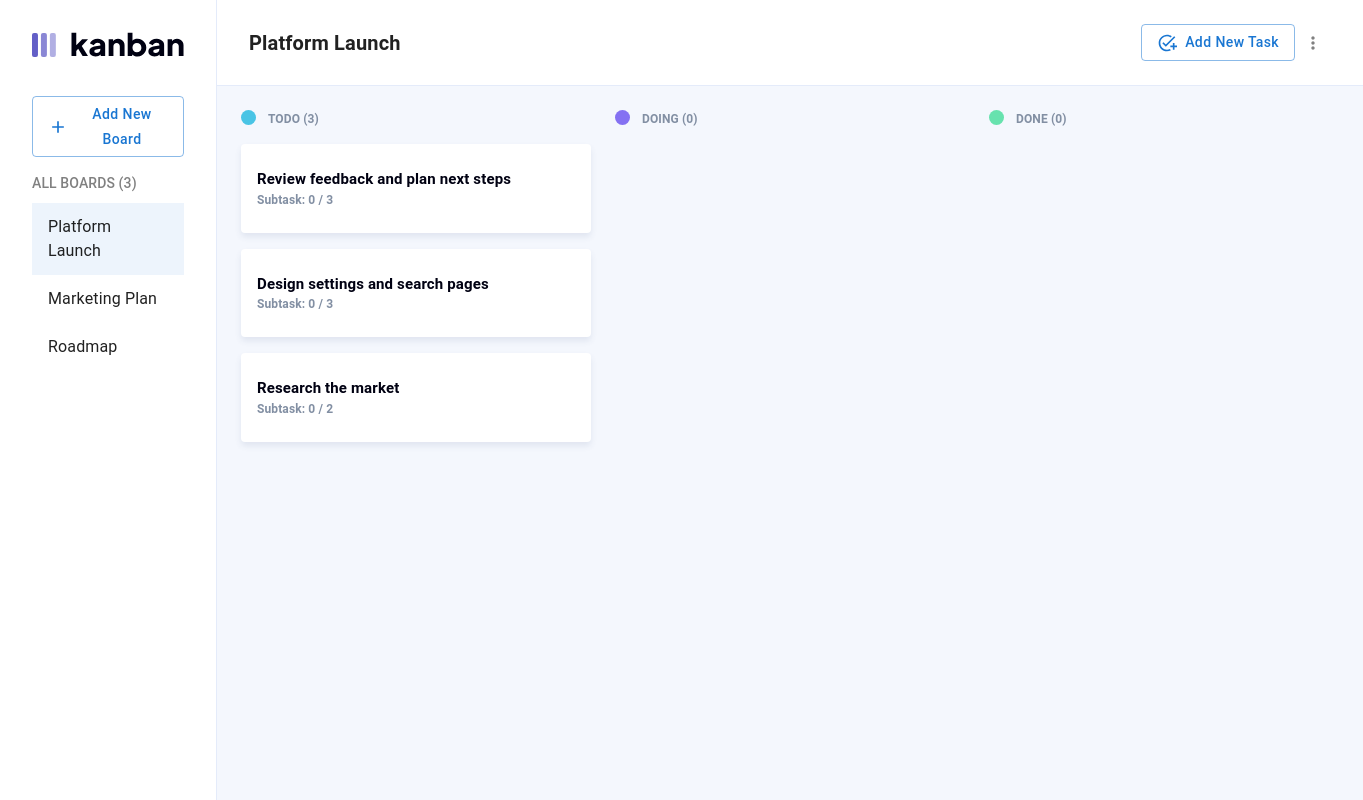
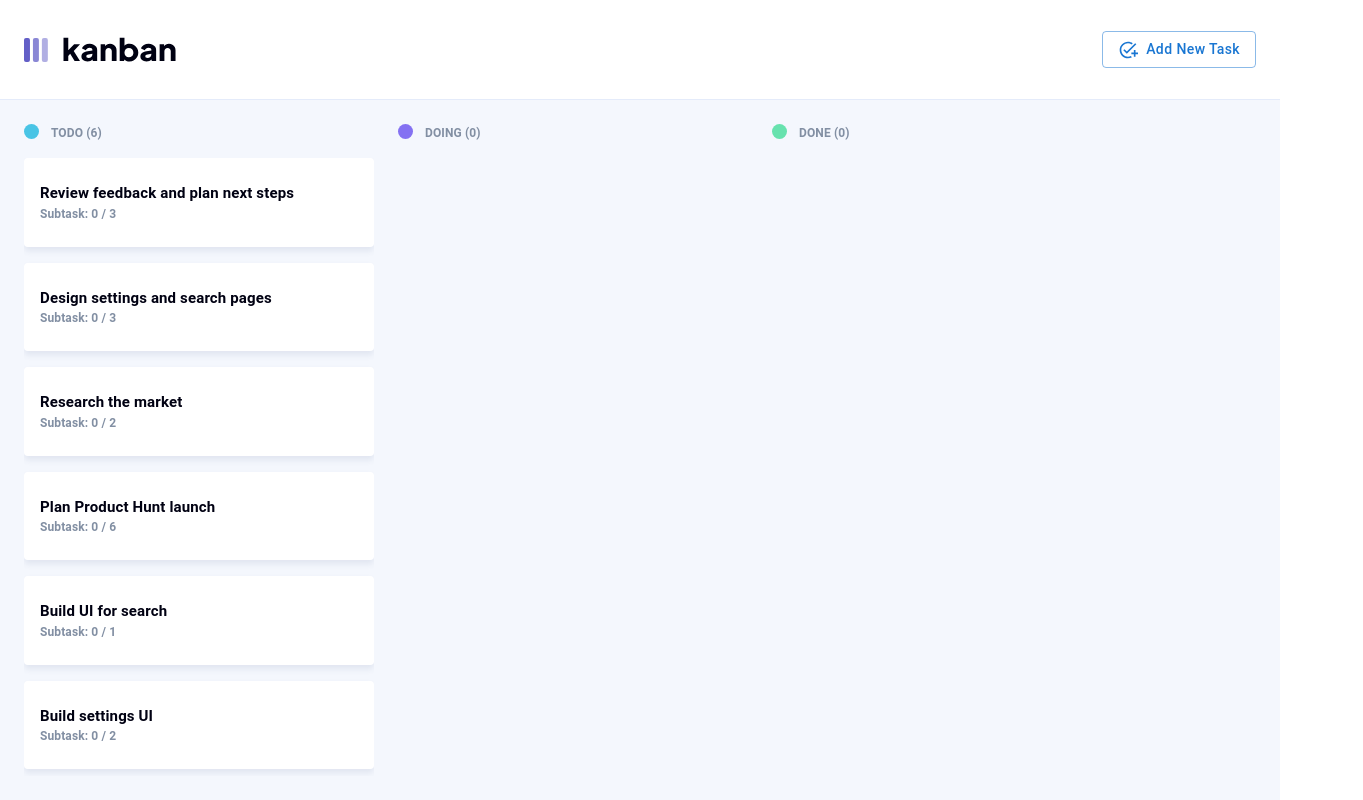
Before and after one commit to LiyanNguyen/Kanban, a React (Vite) app: page / in a window 1280 px wide. Shown: the whole page, 1363 px wide, since content can reach past the window. Built offline with nearby package versions, Linux system fonts and the light colour scheme.

Commit message:
Redesign App
- Removed Sidebar
- Simplified App logic to only contain 1 Board
- Multiple boards, will be added as additional feature in the future instead

WIP:
- add more initial data for board
- code clean up

```diff
--- a/src/App.tsx
+++ b/src/App.tsx
@@ -1,23 +1,17 @@
 import CreateTaskModal from "./components/CreateTaskModal";
 import DeleteSuccessSnackbar from "./components/DeleteSuccessSnackbar";
 import Board from "./layouts/Board"
-import Sidebar from "./layouts/Sidebar"
 import Topbar from "./layouts/Topbar"
-import { Stack } from '@mui/material';
+import { Box } from '@mui/material';
 
 const App = () => {
   return (
-    <>
-      <Stack flexDirection='row' height='100vh'>
-        <Sidebar />
-        <Stack width='100%'>
-          <Topbar />
-          <Board />
-        </Stack>
-      </Stack>
+    <Box maxHeight='100vh'>
+      <Topbar />
+      <Board />
       <CreateTaskModal />
       <DeleteSuccessSnackbar/>
-    </>
+    </Box>
   )
 }
 
--- a/src/components/Column.tsx
+++ b/src/components/Column.tsx
@@ -1,4 +1,4 @@
-import { Box, Stack, Typography } from '@mui/material'
+import { Box, Stack, SxProps, Theme, Typography } from '@mui/material'
 import TaskCard from './TaskCard'
 import { useEffect, useState } from 'react'
 import { Draggable, Droppable } from '@hello-pangea/dnd'
@@ -11,6 +11,22 @@ type Props = {
     name: string
     tasks: task[]
   }
+}
+
+const style: SxProps<Theme> = {
+  height: '100%',
+  overflowY: 'scroll',
+  "&::-webkit-scrollbar": {
+    width: 5,
+    borderRadius: 5
+  },
+  "&::-webkit-scrollbar-track": {
+    backgroundColor: "none"
+  },
+  "&::-webkit-scrollbar-thumb": {
+    backgroundColor: "#E4EBFA",
+    borderRadius: 5,
+  },
 }
 
 const Column = (props: Props) => {
@@ -33,7 +49,8 @@ const Column = (props: Props) => {
       </Stack>
       <Droppable droppableId={columnID} key={columnID}>
         {(provided, snapshot) =>
-          <Stack bgcolor={snapshot.isDraggingOver ? '#E9EFFA' : 'none'} ref={provided.innerRef} {...provided.droppableProps} height='100%'>
+          <>
+            <Stack bgcolor={snapshot.isDraggingOver ? '#E9EFFA' : 'none'} ref={provided.innerRef} {...provided.droppableProps} sx={style}>
               {column.tasks.map((item: task, index: number) =>
                 <Draggable key={item.id} index={index} draggableId={item.id}>
                   {(provided, snapshot) =>
@@ -45,6 +62,7 @@ const Column = (props: Props) => {
               )}
               {provided.placeholder}
             </Stack>
+          </>
         }
       </Droppable>
     </Stack>
--- a/src/data/TodoTasks.ts
+++ b/src/data/TodoTasks.ts
@@ -56,6 +56,63 @@ const TodoTasks: task[] = [
       },
     ]
   },
+  {
+    id: uuidv4(),
+    title: "Plan Product Hunt launch",
+    description: "",
+    subtasks: [
+      {
+        title: "Find hunter",
+        isCompleted: false
+      },
+      {
+        title: "Gather assets",
+        isCompleted: false
+      },
+      {
+        title: "Draft product page",
+        isCompleted: false
+      },
+      {
+        title: "Notify customers",
+        isCompleted: false
+      },
+      {
+        title: "Notify network",
+        isCompleted: false
+      },
+      {
+        title: "Launch!",
+        isCompleted: false
+      }
+    ]
+  },
+  {
+    id: uuidv4(),
+    "title": "Build UI for search",
+    "description": "",
+    "subtasks": [
+      {
+        "title": "Search page",
+        "isCompleted": false
+      }
+    ]
+  },
+  {
+    id: uuidv4(),
+    "title": "Build settings UI",
+    "description": "",
+    "subtasks": [
+      {
+        "title": "Account page",
+        "isCompleted": false
+      },
+      {
+        "title": "Billing page",
+        "isCompleted": false
+      }
+    ]
+  },
 ]
 
 export default TodoTasks
--- a/src/layouts/Board.tsx
+++ b/src/layouts/Board.tsx
@@ -20,7 +20,7 @@ const Board = () => {
   }, [columns])
 
   return (
-    <Stack direction='row' bgcolor='#F4F7FD' width='100%' height='100%' justifyContent={isEmpty ? 'center' : 'flex-start'} p={3} gap={3}>
+    <Stack direction='row' bgcolor='#F4F7FD' sx={{ height: 'calc(100vh - 100px)' }} justifyContent={isEmpty ? 'center' : 'flex-start'} p={3} gap={3}>
       {isEmpty ? <EmptyBoard /> :
         <DragDropContext onDragEnd={result => onDragEnd(result, columns, setColumns)}>
           {Object.entries(columns).map(([columnID, column]) =>
--- a/src/layouts/Topbar.tsx
+++ b/src/layouts/Topbar.tsx
@@ -1,61 +1,18 @@
-import { Box, Button, IconButton, Menu, MenuItem, Stack, Typography } from '@mui/material';
-import MoreVertIcon from '@mui/icons-material/MoreVert';
-import { useState } from 'react';
-import EditIcon from '@mui/icons-material/Edit';
-import DeleteOutlineIcon from '@mui/icons-material/DeleteOutline';
+import { Box, Button, Stack } from '@mui/material';
 import AddTaskIcon from '@mui/icons-material/AddTask';
-import React from 'react';
-import BoardModal from '../components/BoardModal';
-import DeleteBoardModal from '../components/DeleteBoardModal';
-import { boardStore } from '../zustand/boardStore';
 import { modalStore } from '../zustand/modalStore';
+import logo from '../assets/logo-dark.svg'
 
 const Topbar = () => {
-  const [boards, boardIndex] = boardStore((state) => [state.boards, state.boardIndex]);
-  const [openBoardModal, setOpenBoardModal] = useState<boolean>(false);
-  const [openDeleteModal, setOpenDeleteModal] = useState<boolean>(false);
-  const [anchorEl, setAnchorEl] = useState<null | HTMLElement>(null);
   const [setOpenTaskModal] = modalStore((state) => [state.setOpenTaskModal])
-  const openMenu = Boolean(anchorEl);
-
-  const handleClick = (event: React.MouseEvent<HTMLElement>) => {
-    setAnchorEl(event.currentTarget);
-  }
-
-  const showEditModal = () => {
-    setAnchorEl(null)
-    setOpenBoardModal(true)
-  }
-
-  const showDeleteModal = () => {
-    setAnchorEl(null)
-    setOpenDeleteModal(true)
-  }
 
   return (
-    <React.Fragment>
-      <Stack direction='row' alignItems='center' px={4} height={97} bgcolor='white' borderBottom={'1px solid #E4EBFA'} justifyContent='space-between'>
-        <Typography variant='h6' fontWeight='bold'>{boards[boardIndex]}</Typography>
-        <Box>
-          <Button onClick={() => setOpenTaskModal(true)} variant='outlined' sx={{ textTransform: 'none', gap: 1 }}><AddTaskIcon fontSize='small'/> Add New Task</Button>
-          <IconButton onClick={handleClick}>
-            <MoreVertIcon sx={{ cursor: 'pointer', fontSize: 20, color: 'gray' }} />
-          </IconButton>
-          <Menu anchorEl={anchorEl} open={openMenu} onClose={() => setAnchorEl(null)}>
-            <MenuItem onClick={showEditModal} sx={{ display: 'flex', alignItems:'center', gap : 1}}>
-              <EditIcon sx={{color:'gray', fontSize: 18}} />
-              <Typography variant='body1' color='gray'>Edit</Typography>
-            </MenuItem>
-            <MenuItem onClick={showDeleteModal} sx={{ display: 'flex', alignItems: 'center', gap: 1 }}>
-              <DeleteOutlineIcon sx={{ color: 'red', fontSize: 18 }} />
-              <Typography variant='body1' color='red'>Delete</Typography>
-            </MenuItem>
-          </Menu>
-        </Box>
-      </Stack>
-      <BoardModal isEditing boardName={boards[boardIndex]} openModal={openBoardModal} setOpenModal={setOpenBoardModal} />
-      <DeleteBoardModal type='Board' itemName={boards[boardIndex]} openModal={openDeleteModal} setOpenModal={setOpenDeleteModal} />
-    </React.Fragment>
+    <Stack direction='row' alignItems='center' px={3} minHeight={100} bgcolor='white' borderBottom={'1px solid #E4EBFA'} justifyContent='space-between'>
+      <img src={logo} alt="logo" width={152} height={25} />
+      <Box>
+        <Button onClick={() => setOpenTaskModal(true)} variant='outlined' sx={{ textTransform: 'none', gap: 1 }}><AddTaskIcon fontSize='small'/> Add New Task</Button>
+      </Box>
+    </Stack>
   )
 }
 
```
Lines whose indentation alone changed are shown as unchanged.
